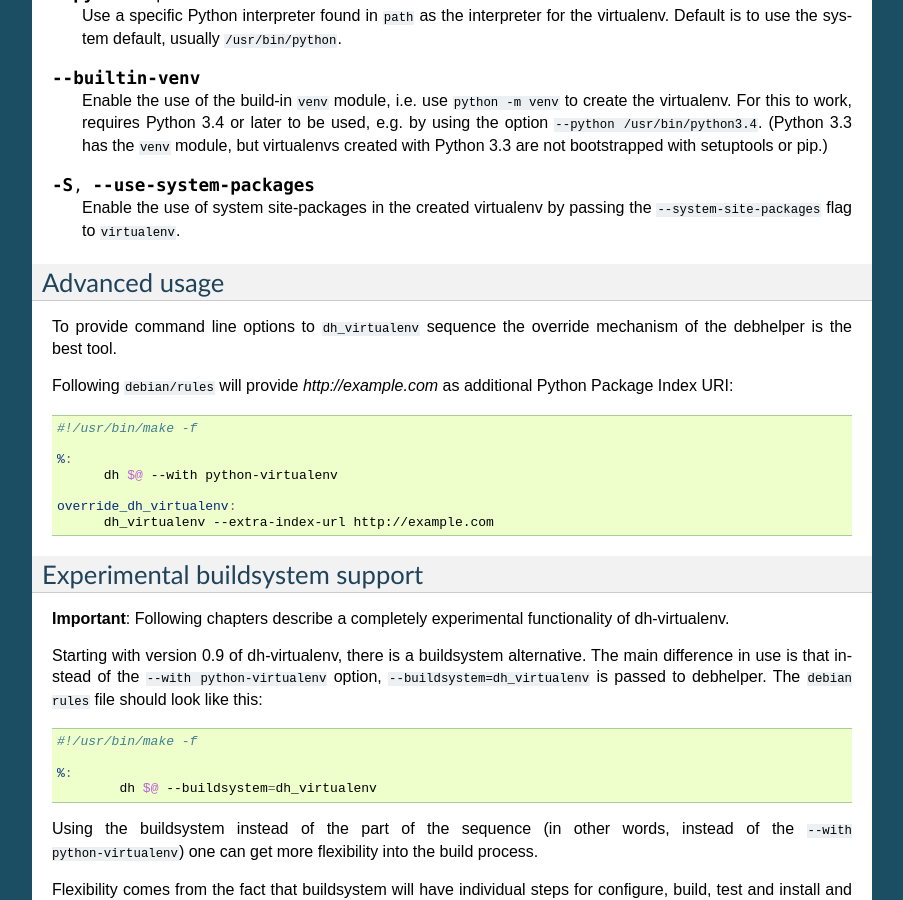
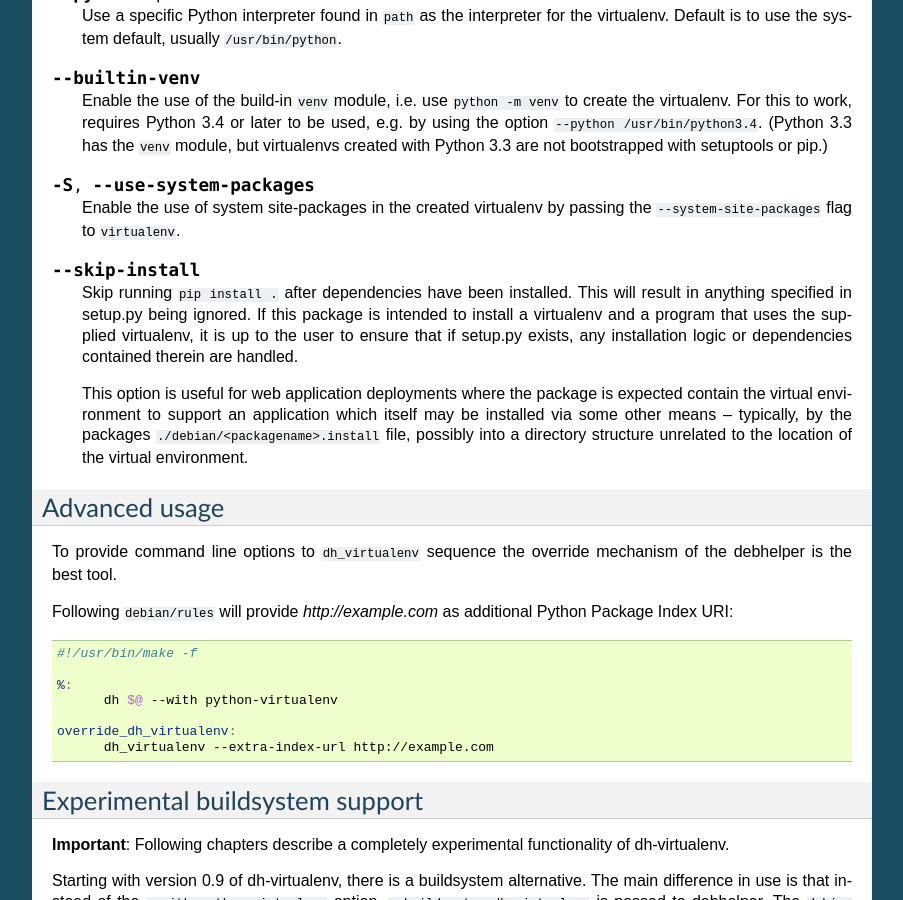
Before and after one commit to spotify/dh-virtualenv, a Sphinx documentation site: the page built from doc/usage.rst, in a window 1280 px wide and 900 px high, scrolled down 1717 px. Shown: the whole window, without its empty margins (198-1101 px from the left). Built offline with Sphinx 7.4.7, drawn with Linux system fonts in a browser that asks for light colours.

Commit message:
- Renamed flag to skip pip install in the source directory to '--skip-install'  - Added documention for the '--skip-install' option

```diff
--- a/doc/usage.rst
+++ b/doc/usage.rst
@@ -135,6 +135,22 @@ few command line options:
    Enable the use of system site-packages in the created virtualenv
    by passing the ``--system-site-packages`` flag to ``virtualenv``.
 
+.. cmdoption:: --skip-install
+
+   Skip running ``pip install .`` after dependencies have been
+   installed. This will result in anything specified in setup.py being
+   ignored. If this package is intended to install a virtualenv
+   and a program that uses the supplied virtualenv, it is up to
+   the user to ensure that if setup.py exists, any installation logic
+   or dependencies contained therein are handled.
+
+   This option is useful for web application deployments where the
+   package is expected contain the virtual environment to support
+   an application which itself may be installed via some other means
+   -- typically, by the packages ``./debian/<packagename>.install``
+   file, possibly into a directory structure unrelated to the location
+   of the virtual environment.
+
 
 Advanced usage
 ==============
```
Also changed, not shown: 2 other files.
